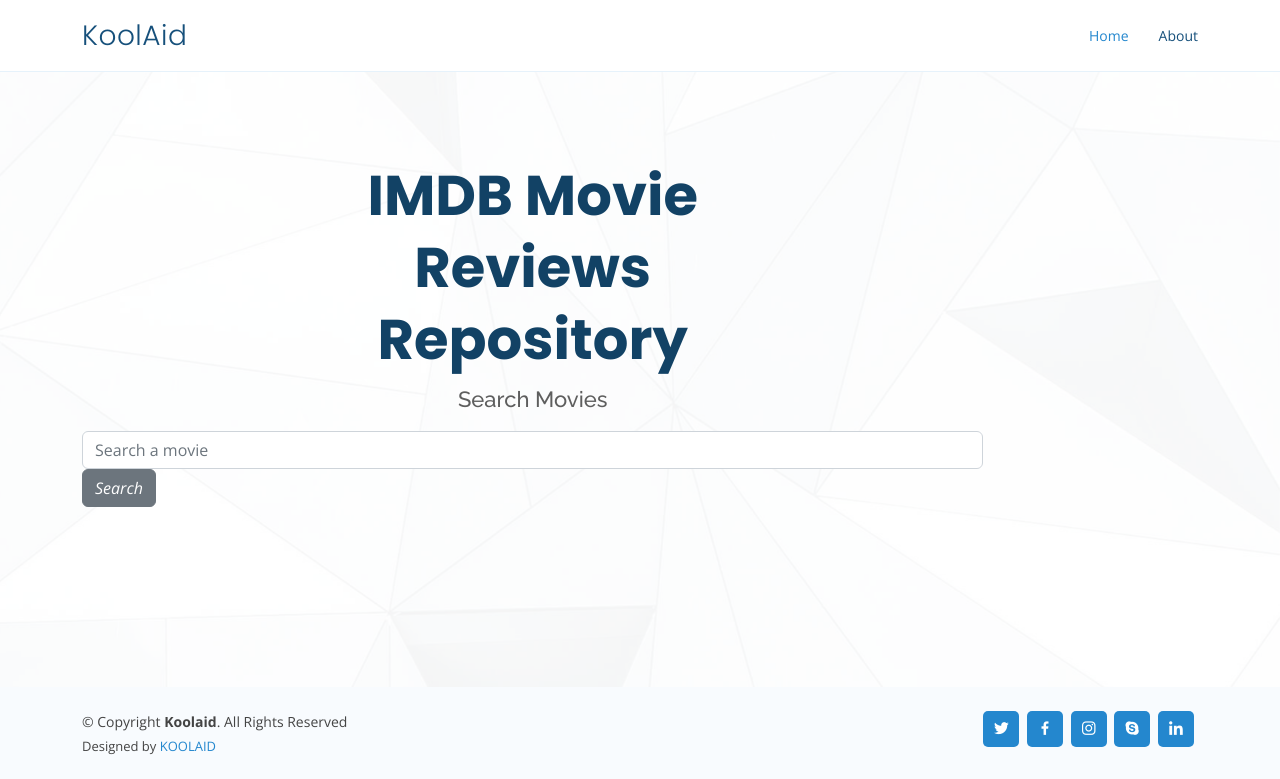
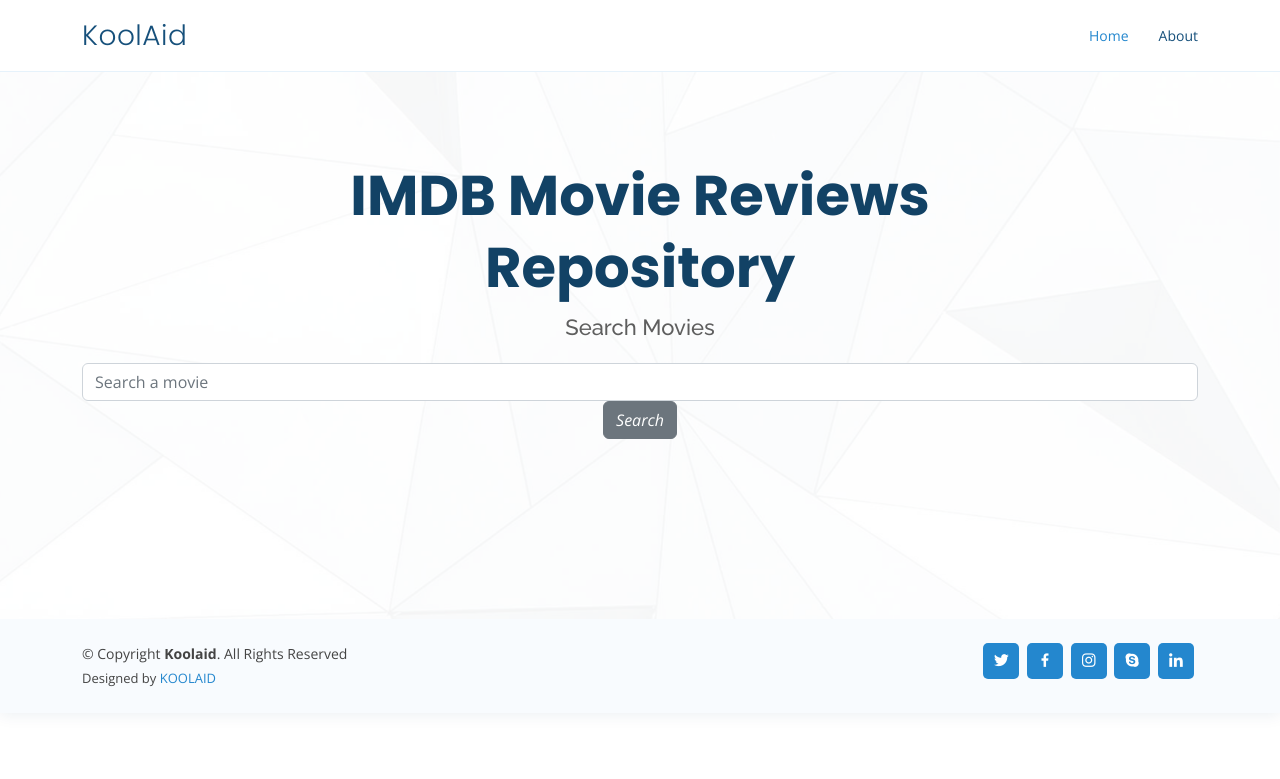
Before and after one commit to amanpreetbatra/moviereview-cassandra, a Flask app: page / in a window 1280 px wide. Shown: the top 779 px of the page. Run offline with Flask 2, Linux system fonts and the light colour scheme; some libraries are stand-ins or nearby versions.

```diff
--- a/templates/home.html
+++ b/templates/home.html
@@ -5,7 +5,7 @@
   <!-- ======= Hero Section ======= -->
   <section id="hero" class="d-flex align-items-center">
   <div class="container position-relative" data-aos="fade-up" data-aos-delay="100">
-    <form   action="{{ url_for('display_result') }}"  class="d-inline-block" method="POST">
+    <form   action="{{ url_for('display_result') }}"  class="text-center" method="POST">
       <div class="row justify-content-center">
         <div class="col-xl-7 col-lg-9 text-center bottom-50" style="margin-bottom:2%">
           <h1>IMDB Movie Reviews Repository </h1>
```
